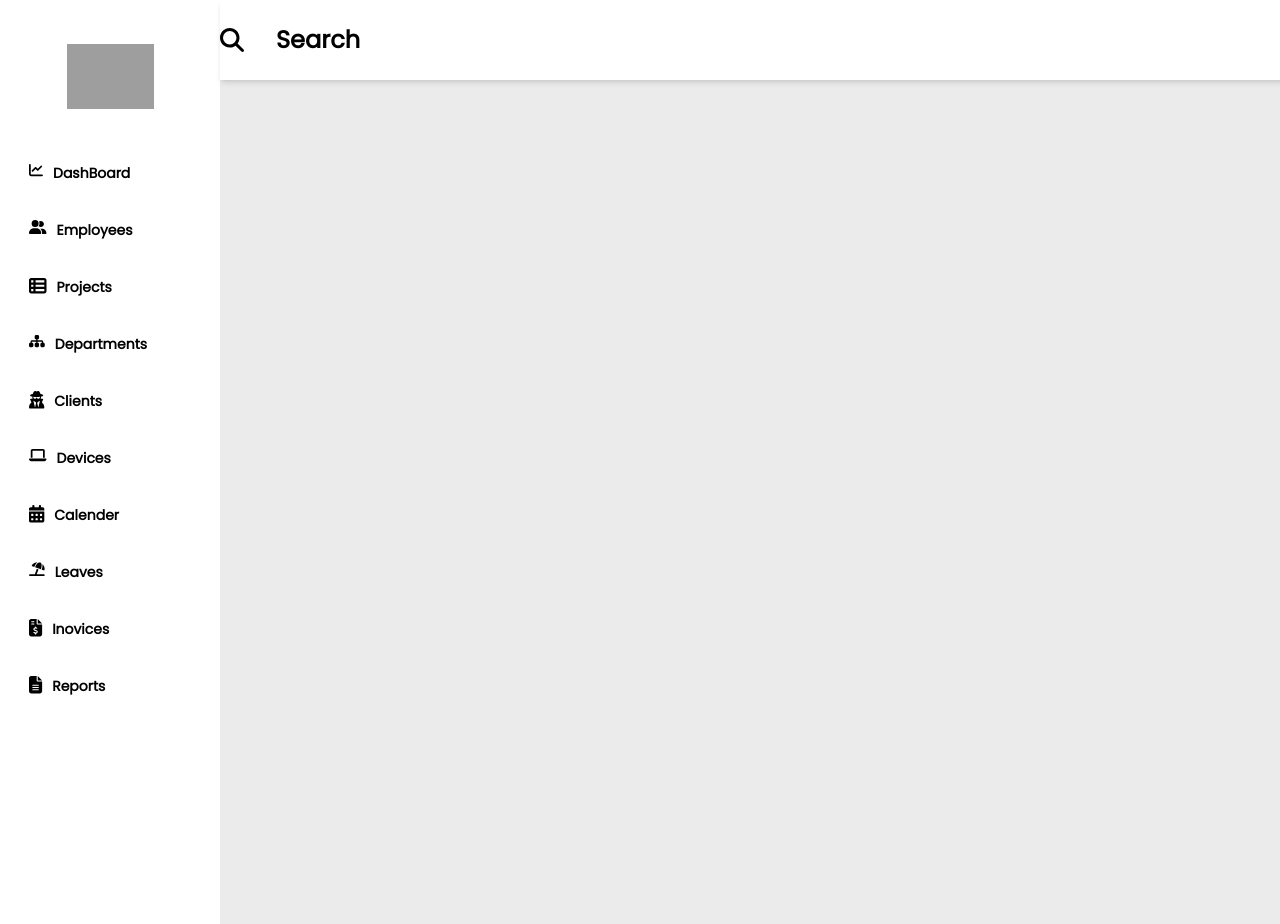
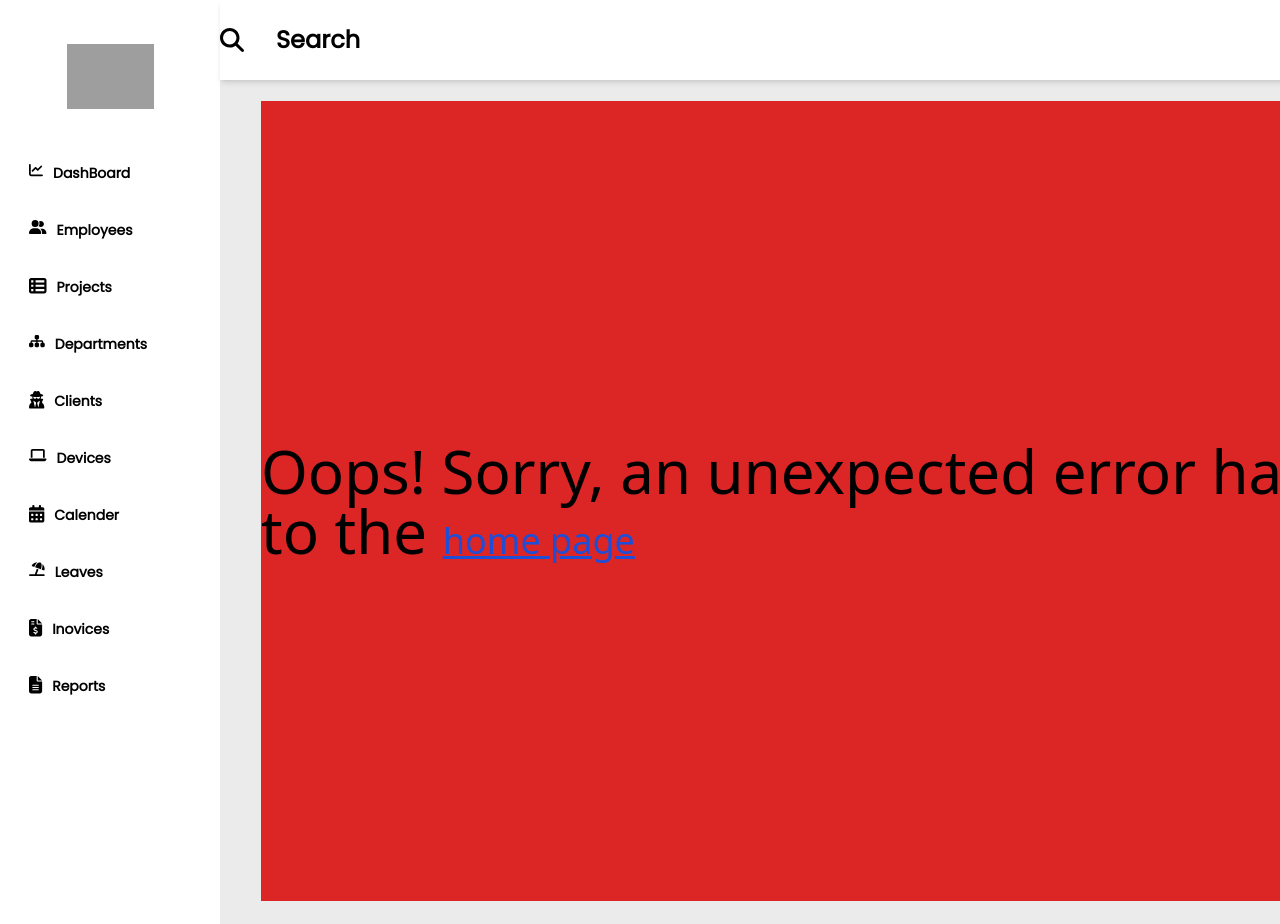
Before and after one commit to VaibhavaDwivedi/ERP, a React (Vite) app: page /employee/01 in a window 1280 px wide. Shown: the top 924 px of the page. Built offline with nearby package versions, Linux system fonts and the light colour scheme; grey boxes are pictures that could not be loaded.

Commit message:
added an error page

```diff
--- a/src/App.jsx
+++ b/src/App.jsx
@@ -26,7 +26,6 @@ function App() {
               <Routes>
                 <Route index element={<Dashboard />} />
                 <Route path="employee" element={<Employees />} />
-
                 <Route path="projects" element={<Projects />} />
                 <Route path="department" element={<Department />} />
                 <Route path="clients" element={<Clients />} />
@@ -35,6 +34,7 @@ function App() {
                 <Route path="leaves" element={<Leaves />} />
                 <Route path="inovices" element={<Inovices />} />
                 <Route path="reports" element={<Reports />} />
+                <Route path="*" element={<ErrorPage />} />
                 {/* <Route path="" element={}/>
                 <Route path="" element={}/>
                 <Route path="" element={}/> */}
--- a/src/ErrorPage.jsx
+++ b/src/ErrorPage.jsx
@@ -1,16 +1,15 @@
-import { useRouteError } from "react-router-dom";
+import { Link, useRouteError } from "react-router-dom";
 
 export default function ErrorPage() {
-  const error = useRouteError();
-  console.error(error);
-
   return (
-    <div id="error-page">
-      <h1>Oops!</h1>
-      <p>Sorry, an unexpected error has occurred.</p>
-      <p>
-        <i>{error.statusText || error.message}</i>
-      </p>
+    <div className="bg-red-600 text-6xl flex h-screen items-center justify-center">
+      <h1>
+        Oops! Sorry, an unexpected error has occurred.Please go to the{" "}
+        <Link className="text-blue-700 underline text-4xl" to="/">
+          home page
+        </Link>
+      </h1>
+      <p></p>
     </div>
   );
 }
--- a/src/Sidebar.jsx
+++ b/src/Sidebar.jsx
@@ -63,37 +63,37 @@ function Sidebar() {
             Departments
           </Button>
         </Link>
-        <Link to="clients">
+        <Link to="/clients">
           <Button>
             <FontAwesomeIcon icon={faUserSecret} size="lg" />
             Clients
           </Button>
         </Link>
-        <Link to="devices">
+        <Link to="/devices">
           <Button>
             <FontAwesomeIcon icon={faLaptop} />
             Devices
           </Button>
         </Link>
-        <Link to="calender">
+        <Link to="/calender">
           <Button>
             <FontAwesomeIcon icon={faCalendarDays} size="lg" />
             Calender
           </Button>
         </Link>
-        <Link to="leaves">
+        <Link to="/leaves">
           <Button>
             <FontAwesomeIcon icon={faUmbrellaBeach} />
             Leaves
           </Button>
         </Link>
-        <Link to="inovices">
+        <Link to="/inovices">
           <Button>
             <FontAwesomeIcon icon={faFileInvoiceDollar} size="lg" />
             Inovices
           </Button>
         </Link>
-        <Link to="reports">
+        <Link to="/reports">
           <Button>
             <FontAwesomeIcon icon={faFileLines} size="lg" />
             Reports
```
